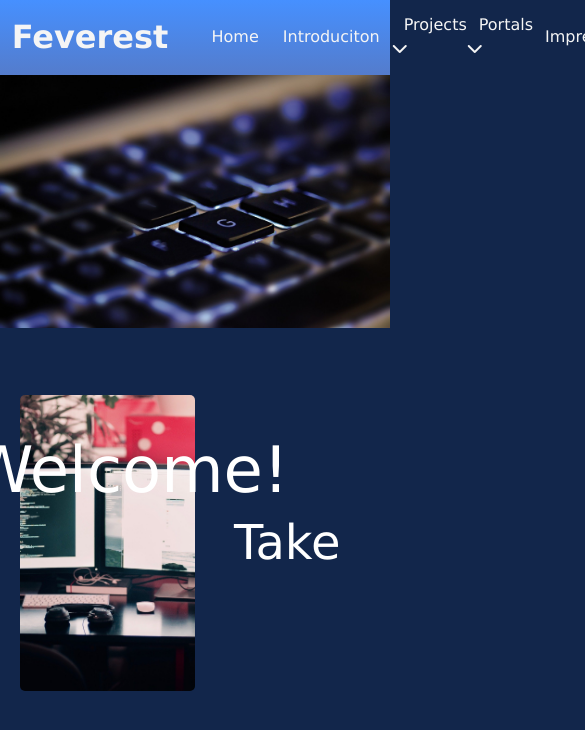
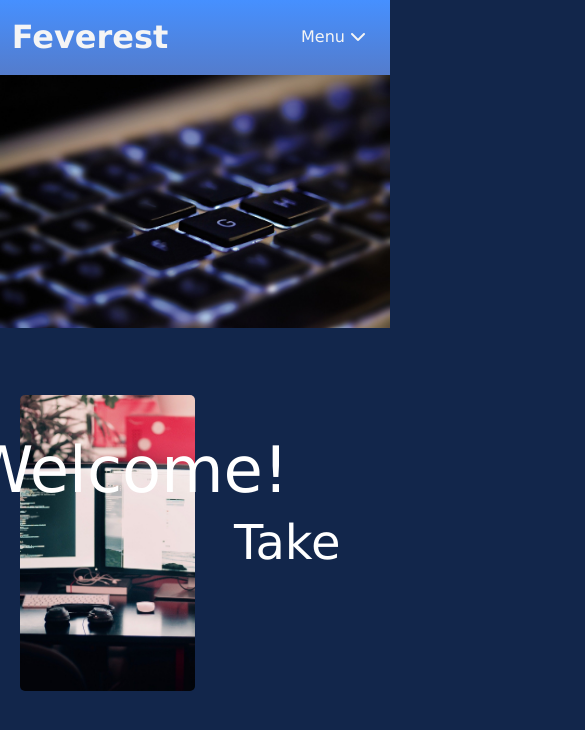
Before and after one commit to Surice/Feverest, a Vue app: page / in a window 390 px wide. Shown: the top 730 px of the page, 585 px wide, since content can reach past the window. Built offline with nearby package versions, Linux system fonts and the light colour scheme; a web font is replaced by a local one.

Commit message:
header start mobile optimizing with dropdown

```diff
--- a/src/components/header.vue
+++ b/src/components/header.vue
@@ -1,6 +1,7 @@
 <template>
     <div class="navbar-me">
         <h2 class="nav-txt">Feverest</h2>
+
         <div class="navbar-el-div">
             <router-link to="/home" class="navbar-el">Home</router-link>
             <router-link to="/intro" class="navbar-el">Introduciton</router-link>
@@ -21,6 +22,17 @@
             </div>
             <router-link to="/impressum" class="navbar-el">Impressum</router-link>
         </div>
+
+        <div class="navbar-el-dropdown">
+            <p class="navbar-el dropdown-me">Menu <i class="fas fa-chevron-down"></i></p>
+            <div class="dropdown-me-content">
+                <router-link to="/home">Home</router-link>
+                <router-link to="/intro">Introduciton</router-link>
+                <router-link to="/projects">Projects</router-link>
+                <router-link to="/portals">Portals</router-link>
+                <router-link to="/impressum">Impressum</router-link>
+            </div>
+        </div>
     </div>
 </template>
 
@@ -35,6 +47,30 @@ export default {
 }
 </script>
 <style scoped>
+@media only screen and (min-width: 821px){
+    .navbar-el-div{
+        display: flex;
+    }
+    .navbar-el-dropdown{
+        display: none;
+    }
+    .navbar-me{
+        justify-content: flex-start;
+    }
+}
+@media only screen and (max-width: 820px){
+    .navbar-el-div{
+        display: none;
+    }
+    .navbar-el-dropdown{
+        display: flex;
+    }
+    .navbar-me{
+        justify-content: space-between;
+    }
+}
+
+
 *{
     margin: 0;
     padding: 0;
@@ -44,7 +80,6 @@ export default {
     height: 4.66em;
     display: flex;
     flex-flow: row;
-    justify-content: flex-start;
     align-items: center;
     background: linear-gradient(rgb(78, 39, 255), rgb(118, 87, 255));
     /* background: linear-gradient(rgb(48, 176, 240), rgb(50, 152, 216)); */
@@ -62,7 +97,6 @@ export default {
 }
 .navbar-el-div{
     width: 60%;
-    display: flex;
     flex-flow: row;
     justify-content: space-around;
     align-items: center;
@@ -121,4 +155,31 @@ export default {
 .router-link-active:not(:hover){
     color: rgb(50, 211, 163);
 }
+
+.navbar-el-dropdown{
+    display: flex;
+    margin-right: 12px;
+    justify-content: flex-end;
+}
+.dropdown-me-content{
+    position: fixed;
+    display: none;
+    transform: translateY(6vh);
+    flex-flow: column;
+    height: auto;
+    width: 40vw;
+    background-color: white;
+    padding: 5px;
+    border-radius: 3px;
+    box-shadow: 2px 2px 3px gray;
+    font-family: Verdana, Geneva, Tahoma, sans-serif;
+    font-weight: 300;
+    border: none;
+}
+.dropdown-me:hover ~ .dropdown-me-content{
+    display: flex;
+}
+.dropdown-me-content:hover{
+    display: flex;
+}
 </style>
```
Lines whose indentation alone changed are shown as unchanged.
